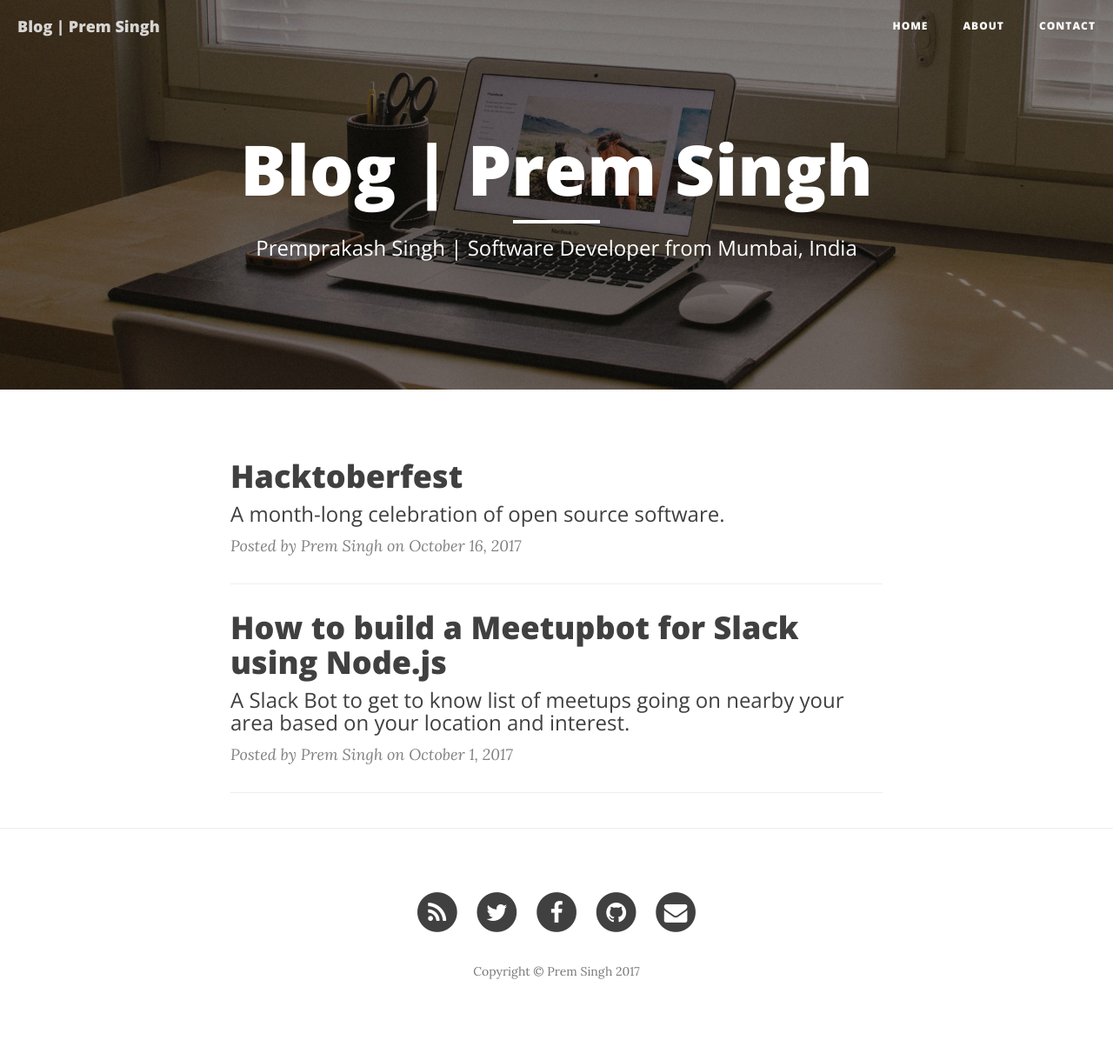
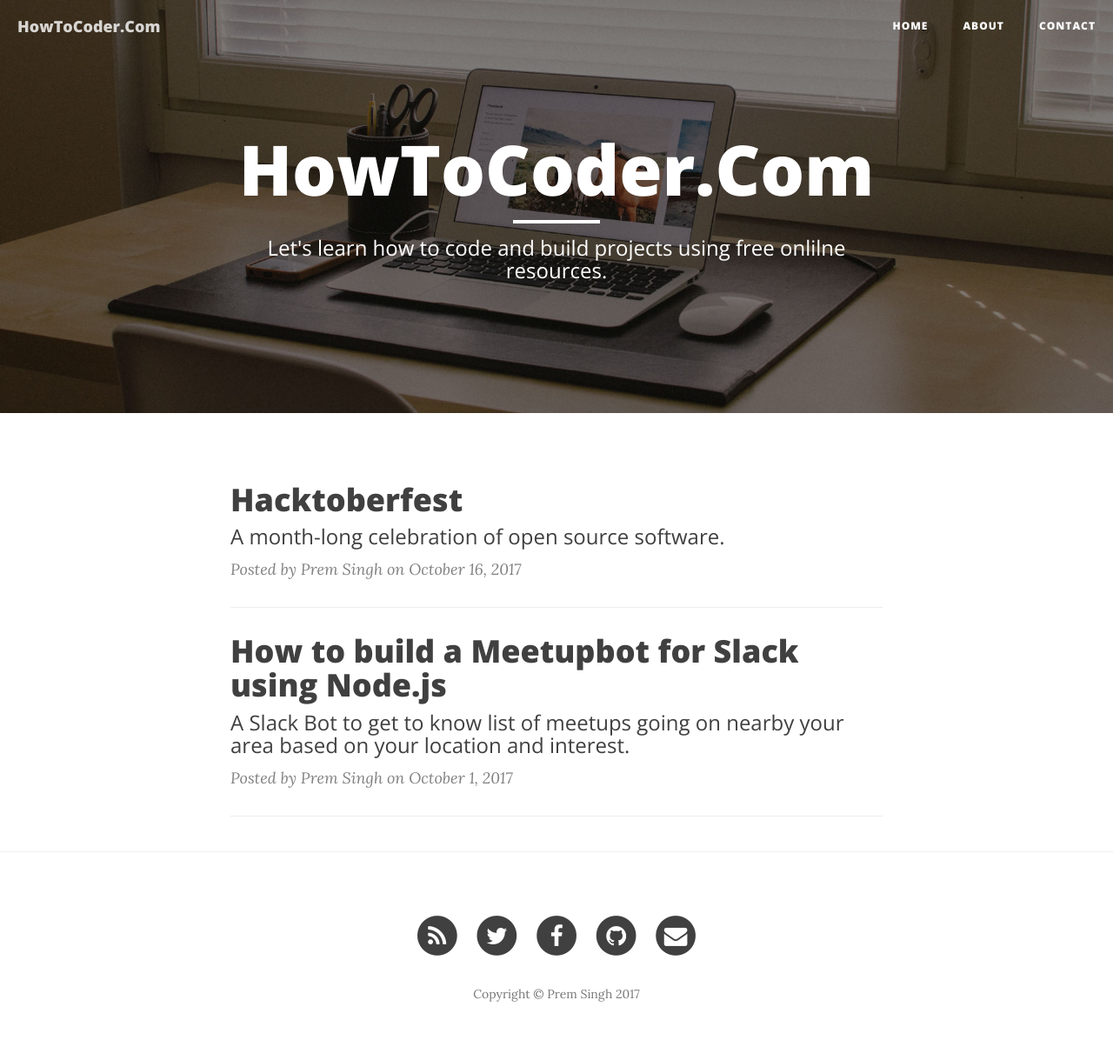
Before and after one commit to PREMPRAKASHSINGH/blog, a Jekyll site: the page built from index.html, in a window 1280 px wide. Shown: the whole page at 87% size. Built offline with Jekyll 4.4.1, drawn with Linux system fonts in a browser that asks for light colours; nearby versions of some CDN libraries; the list of posts is cut into pages by our own code; before the commit the page ends 1193 px from its top, so only the background shows below that.

Commit message:
updated name and discription of blog

```diff
--- a/_config.yml
+++ b/_config.yml
@@ -1,14 +1,14 @@
 # Site settings
-title: Blog | Prem Singh
+title: HowToCoder.Com
 header-img: img/home-bg.jpg
 email: thisispremsingh@gmail.com
 copyright_name: Prem Singh
 description: "Premprakash Singh | Software Developer from Mumbai, India!"
 baseurl: "/"
-url: "blog.premsingh.me"
+url: "howtocoder.com"
 twitter_username: premp_singh
-github_username:  PREMPRAKASHSINGH
-facebook_username:  iampremsingh
+github_username:  HowToCoder
+facebook_username:  howtocoder
 email_username:  thisispremsingh@gmail.com
 
 # disqus comments configuration
--- a/_includes/head.html
+++ b/_includes/head.html
@@ -5,7 +5,7 @@
     <meta name="viewport" content="width=device-width, initial-scale=1">
     <meta name="description" content="{{ site.description }}">
 
-    <title>{% if page.title %}{{ page.title }} - {{ site.title }}{% else %}{{ site.title }}{% endif %}</title>
+    <title>{% if page.title %}{{ page.title }} - {{ site.title }}{% else %}{{ site.title }}{% endif %} - {{ page.titleDescription }}</title>
 
     <link rel="canonical" href="{{ page.url | replace:'index.html','' | prepend: site.baseurl | prepend: site.url }}">
 
--- a/index.html
+++ b/index.html
@@ -1,6 +1,7 @@
 ---
 layout: page
-description: "Premprakash Singh | Software Developer from Mumbai, India"
+description: "Let's learn how to code and build projects using free onlilne resources."
+titleDescription: "Let's learn to code together."
 ---
 
 {% for post in paginator.posts %}
```
